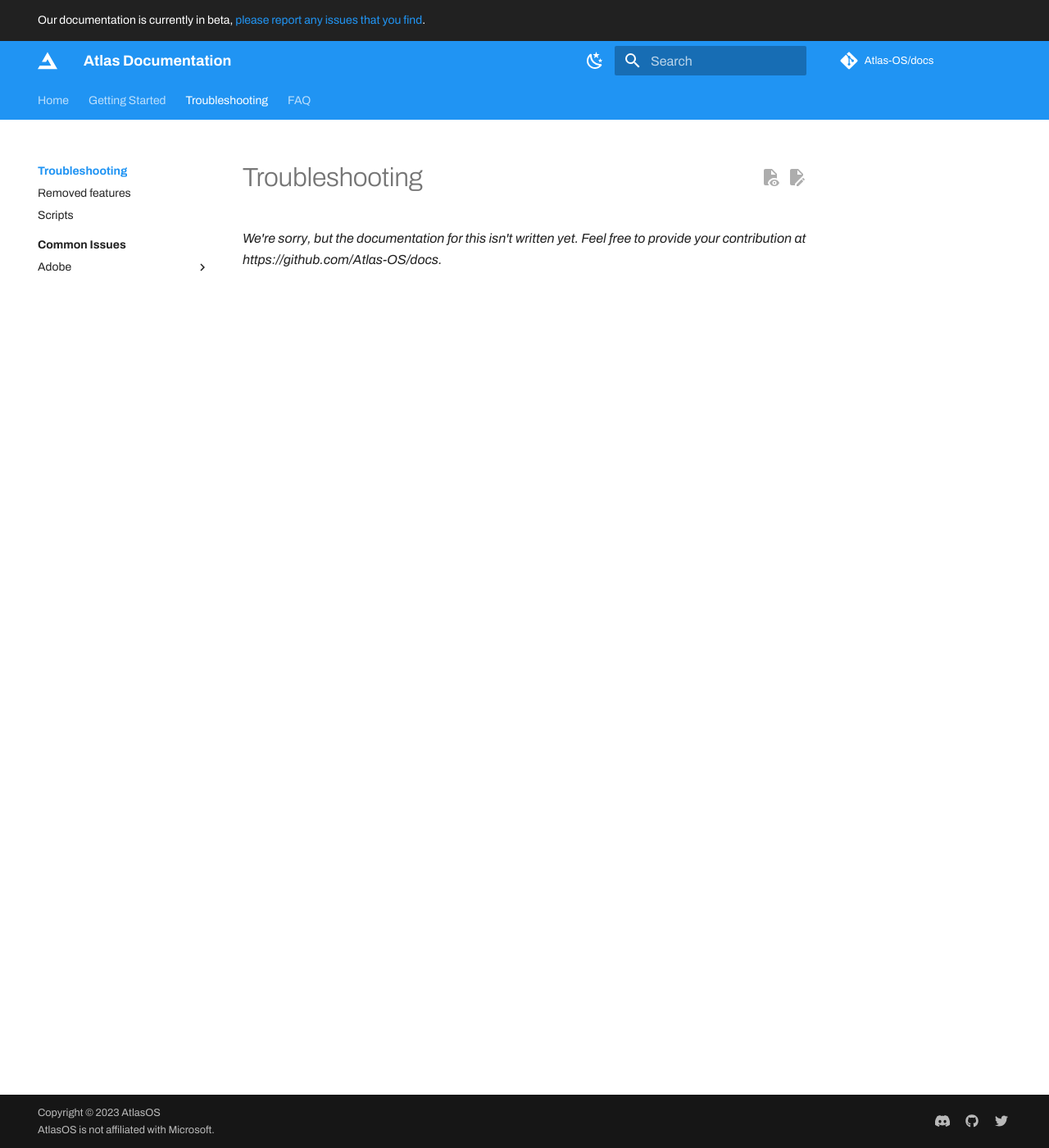
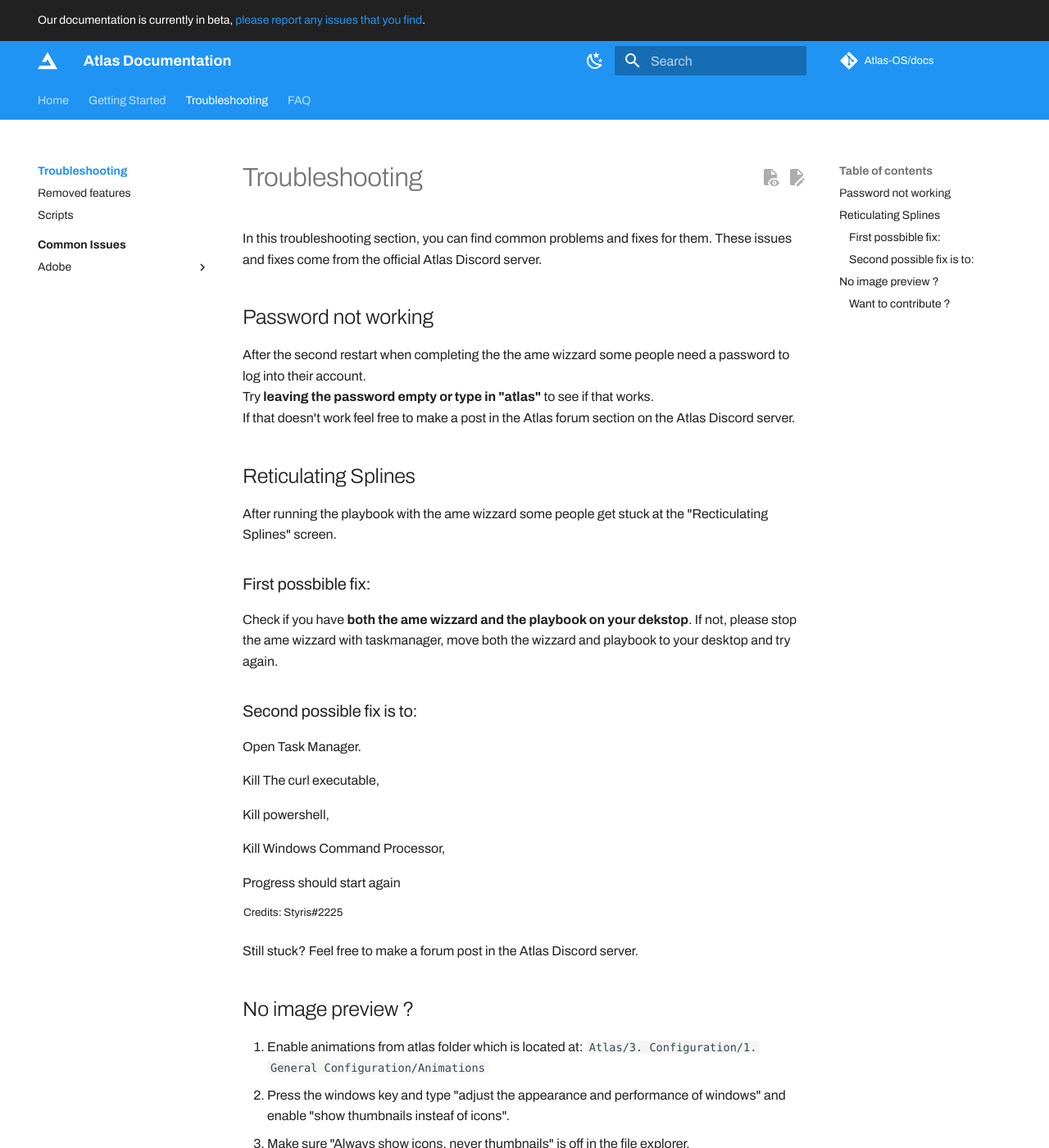
Before and after one commit to Atlas-OS/docs, an MkDocs documentation site: the page built from docs/troubleshooting/index.md, in a window 1280 px wide and 1400 px high. Shown: the whole window at 82% size. Built offline with MkDocs 1.6.1 and Material for MkDocs 9.7.7, drawn with Linux system fonts in a browser that asks for light colours; some web fonts are replaced; plug-ins that fetch from the network failed and are left out; comment, search, counter and statistics services are not loaded; some of the changed text lies outside the part shown.

Commit message:
Added content to the troubleshoot page.
This fork updates the Troubleshooting page on the Atlas OS website with some of the most frequently asked questions and their potential fixes. These question and answers mostly contains issues from the atlas support channel.

```diff
--- a/docs/troubleshooting/index.md
+++ b/docs/troubleshooting/index.md
@@ -1,3 +1,40 @@
 # Troubleshooting
+In this troubleshooting section, you can find common problems and fixes for them.
+These issues and fixes come from the official Atlas Discord server.
 
-_We're sorry, but the documentation for this isn't written yet. Feel free to provide your contribution at https://github.com/Atlas-OS/docs._
+## Password not working
+After the second restart when completing the the ame wizzard some people need a password to log into their account. <br />
+Try **leaving the password empty or type in "atlas"** to see if that works. <br />
+If that doesn't work feel free to make a post in the Atlas forum section on the Atlas Discord server.
+
+## Reticulating Splines
+After running the playbook with the ame wizzard some people get stuck at the "Recticulating Splines" screen. <br/>
+### First possbible fix:
+Check if you have **both the ame wizzard and the playbook on your dekstop**. If not, please stop the ame wizzard with taskmanager, move both the wizzard and playbook to your desktop and try again.
+
+### Second possible fix is to:
+
+Open Task Manager.
+
+Kill The curl executable,
+
+Kill powershell,
+
+Kill Windows Command Processor,
+
+Progress should start again
+
+<sup>Credits: Styris#2225 </sup>
+
+Still stuck? Feel free to make a forum post in the Atlas Discord server.
+
+## No image preview ?
+1. Enable animations from atlas folder which is located at: `Atlas/3. Configuration/1. General Configuration/Animations`
+2. Press the windows key and type "adjust the appearance and performance of windows" and enable "show thumbnails insteaf of icons".
+3. Make sure "Always show icons, never thumbnails" is off in the file explorer.
+
+<sup>Credits 1-2: 𝚍𝚢𝚗𝚊𝚖𝚘#2237 </sup><br>
+<sup>Credits 3: Legend-FY#8603 </sup>
+
+### Want to contribute ?
+ Feel free to provide your contribution at https://github.com/Atlas-OS/docs._
```
